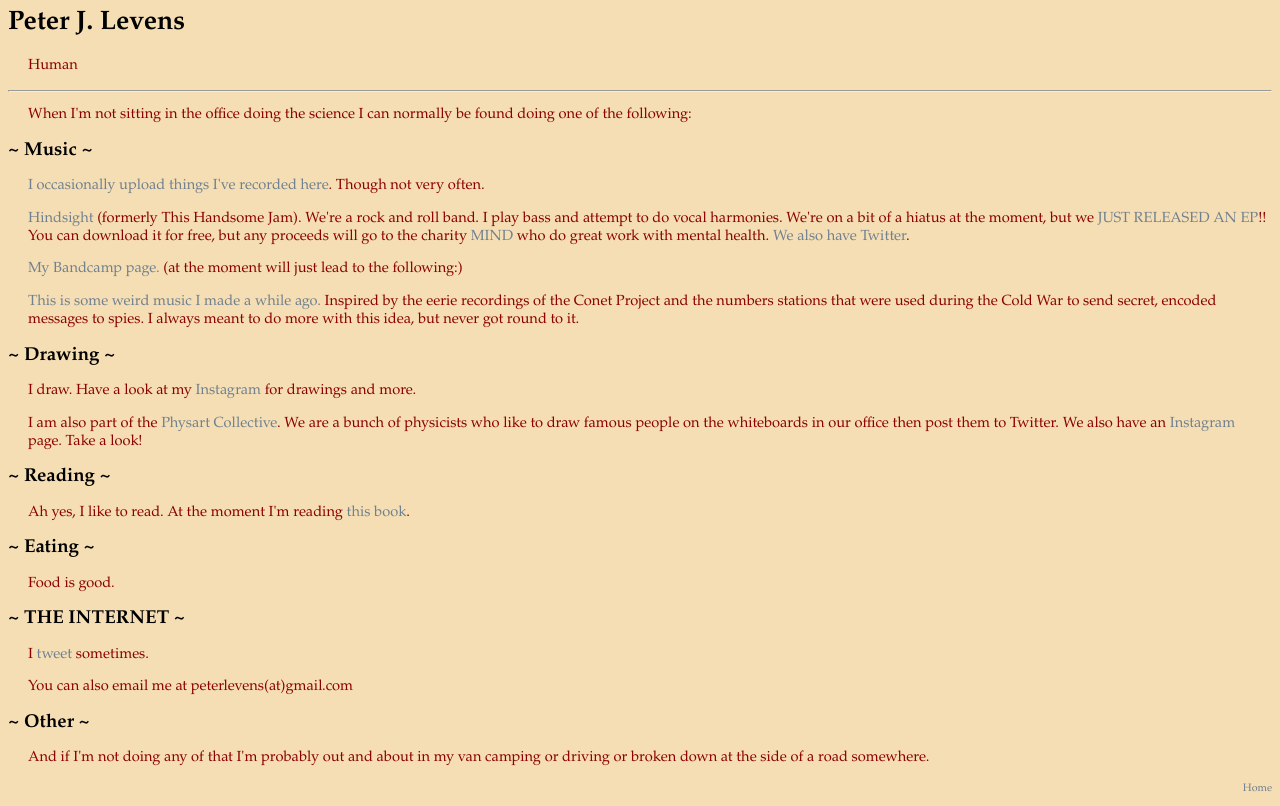
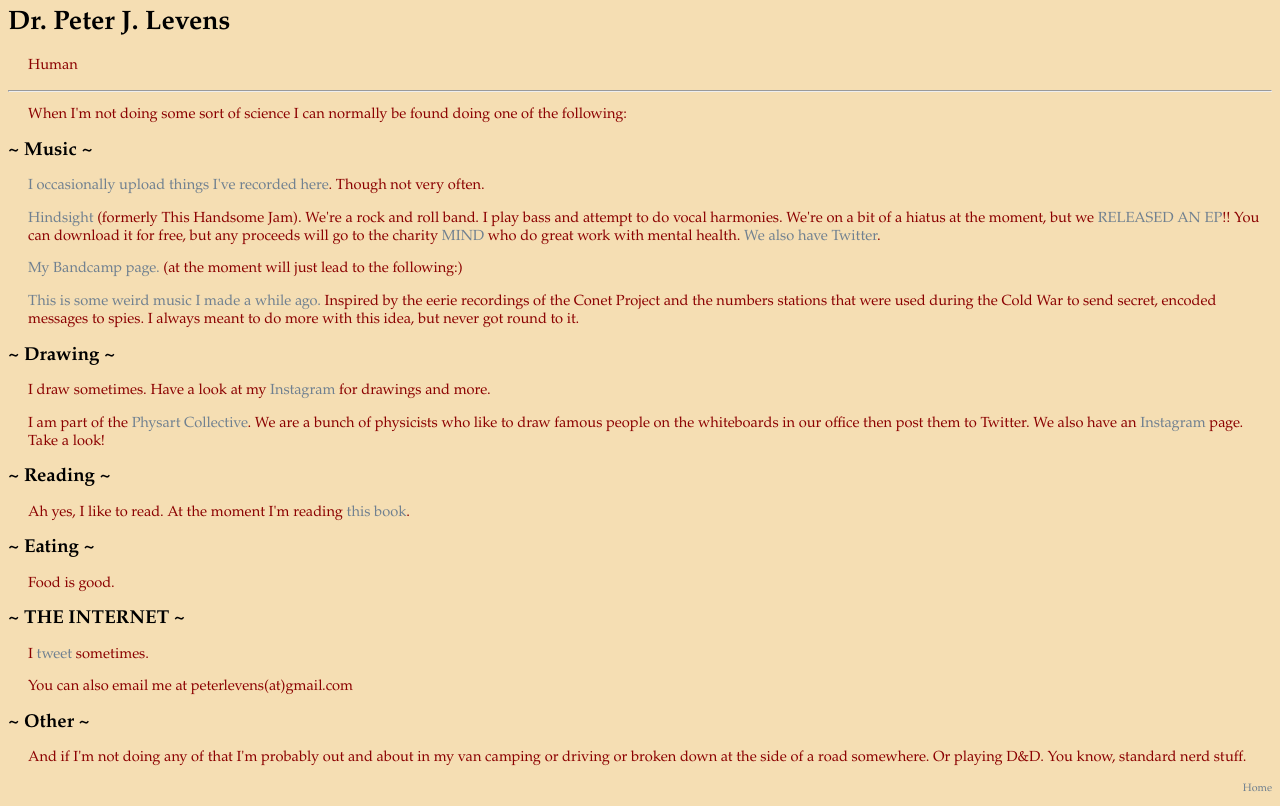
Before and after one commit to pjlevens/PJLwebsite, a plain HTML site: page personal.html in a window 1280 px wide. Drawn offline with Linux system fonts and the light colour scheme.

Commit message:
dr + update

```diff
--- a/personal.html
+++ b/personal.html
@@ -5,20 +5,20 @@
 
 <body>
 
-<h1>Peter J. Levens</h1>
+<h1>Dr. Peter J. Levens</h1>
 <p>Human</p>
 <hr />
-<p>When I'm not sitting in the office doing the science I can normally be found doing one of the following:</p>
+<p>When I'm not doing some sort of science I can normally be found doing one of the following:</p>
 
   <h2>~ Music ~</h2>
   <p><a href="https://soundcloud.com/pjlevens">I occasionally upload things I've recorded here</a>. Though not very often.</p>
-  <p><a href="https://www.facebook.com/BandHindsight/">Hindsight</a> (formerly This Handsome Jam). We're a rock and roll band. I play bass and attempt to do vocal harmonies. We're on a bit of a hiatus at the moment, but we <a href="https://hindsight.bandcamp.com/">JUST RELEASED AN EP</a>!! You can download it for free, but any proceeds will go to the charity <a href="https://www.mind.org.uk/">MIND</a> who do great work with mental health. <a href="https://twitter.com/BandHindsight?lang=en">We also have Twitter</a>.</p>
+  <p><a href="https://www.facebook.com/BandHindsight/">Hindsight</a> (formerly This Handsome Jam). We're a rock and roll band. I play bass and attempt to do vocal harmonies. We're on a bit of a hiatus at the moment, but we <a href="https://hindsight.bandcamp.com/">RELEASED AN EP</a>!! You can download it for free, but any proceeds will go to the charity <a href="https://www.mind.org.uk/">MIND</a> who do great work with mental health. <a href="https://twitter.com/BandHindsight?lang=en">We also have Twitter</a>.</p>
   <p><a href="http://solcosmos.bandcamp.com/">My Bandcamp page.</a> (at the moment will just lead to the following:)</p>
   <p><a href="http://solcosmos.bandcamp.com/album/k-o-nec">This is some weird music I made a while ago.</a> Inspired by the eerie recordings of the Conet Project and the numbers stations that were used during the Cold War to send secret, encoded messages to spies. I always meant to do more with this idea, but never got round to it.</p>
 
   <h2>~ Drawing ~</h2>
-  <p>I draw. Have a look at my <a href="https://www.instagram.com/pjlevens/">Instagram</a> for drawings and more.</p>
-  <p>I am also part of the <a href="https://twitter.com/PhysartCollect">Physart Collective</a>. We are a bunch of physicists who like to draw famous people on the whiteboards in our office then post them to Twitter. We also have an <a href="https://www.instagram.com/physartcollect/">Instagram</a> page. Take a look!</p>
+  <p>I draw sometimes. Have a look at my <a href="https://www.instagram.com/pjlevens/">Instagram</a> for drawings and more.</p>
+  <p>I am part of the <a href="https://twitter.com/PhysartCollect">Physart Collective</a>. We are a bunch of physicists who like to draw famous people on the whiteboards in our office then post them to Twitter. We also have an <a href="https://www.instagram.com/physartcollect/">Instagram</a> page. Take a look!</p>
 
   <h2>~ Reading ~</h2>
   <p>Ah yes, I like to read. At the moment I'm reading <a href="https://www.goodreads.com/review/list/60963338-peter-j?shelf=currently-reading">this book</a>.</p>
@@ -31,7 +31,7 @@
   <p>You can also email me at peterlevens(at)gmail.com</p>
 
   <h2>~ Other ~</h2>
-  <p>And if I'm not doing any of that I'm probably out and about in my van camping or driving or broken down at the side of a road somewhere.</p>
+  <p>And if I'm not doing any of that I'm probably out and about in my van camping or driving or broken down at the side of a road somewhere. Or playing D&D. You know, standard nerd stuff.</p>
 
   <p class="end"><a href="index.html">Home</a></p>
 </body>
```
